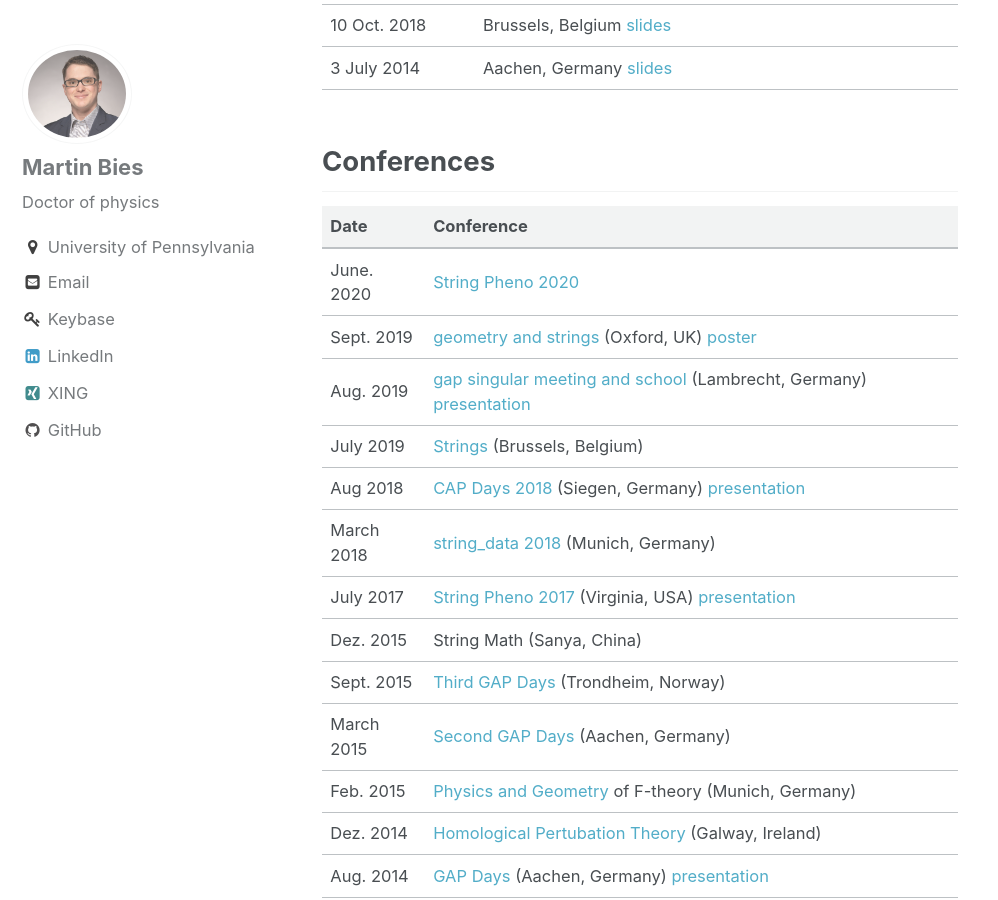
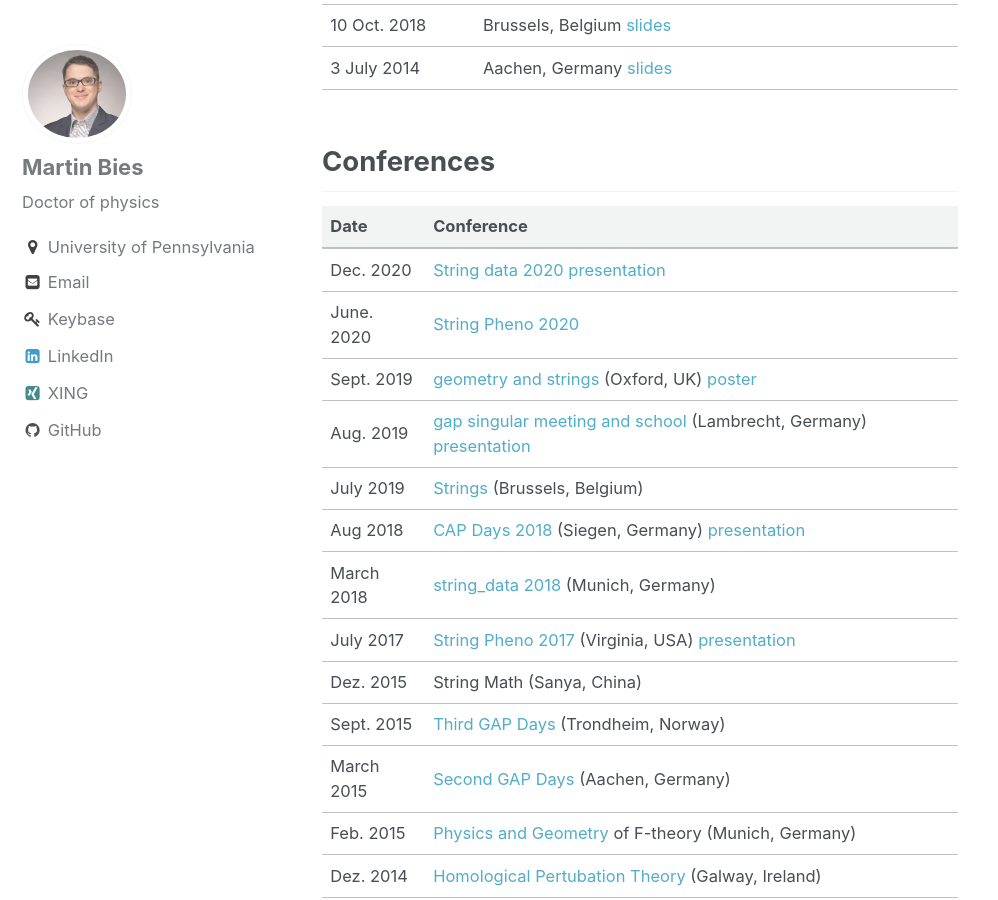
Before and after one commit to MartinBies/MartinBies.github.io, a Jekyll site: the page built from _pages/conferences.md, in a window 1280 px wide and 900 px high, scrolled down 477 px. Shown: the whole window, without its empty margins (0-998 px from the left). Built offline with Jekyll 4.4.1, drawn with Linux system fonts in a browser that asks for light colours.

Commit message:
Add string_data talk to website

```diff
--- a/_pages/conferences.md
+++ b/_pages/conferences.md
@@ -22,6 +22,7 @@ permalink: /conferences/
 
  Date | Conference
  ---------    :|-----------
+ Dec. 2020    | [String data 2020](https://indico.cern.ch/event/958074/overview) [presentation](/StringData2020MartinBies.pdf)
  June. 2020   | [String Pheno 2020](https://web.northeastern.edu/het/string_pheno/)
  Sept. 2019   | [geometry and strings](https://sites.google.com/view/geometryandstrings2019/home) (Oxford, UK) [poster](/PosterOxford2019.pdf)
  Aug. 2019   | [gap singular meeting and school](https://opendreamkit.org/meetings/2019-04-02-GAPSingularMeeting/) (Lambrecht, Germany) [presentation](/GapSingularMeeting.pdf)
```
Also changed, not shown: 1 other file.
